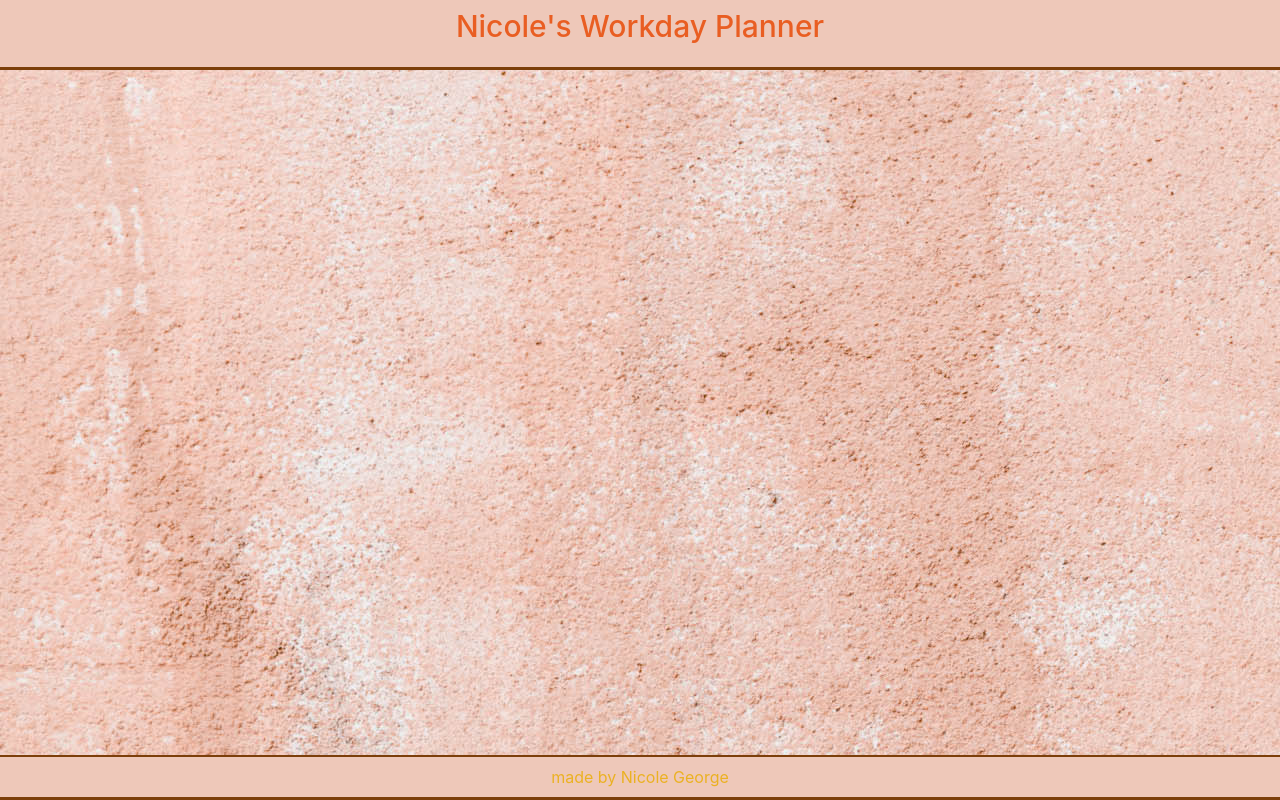
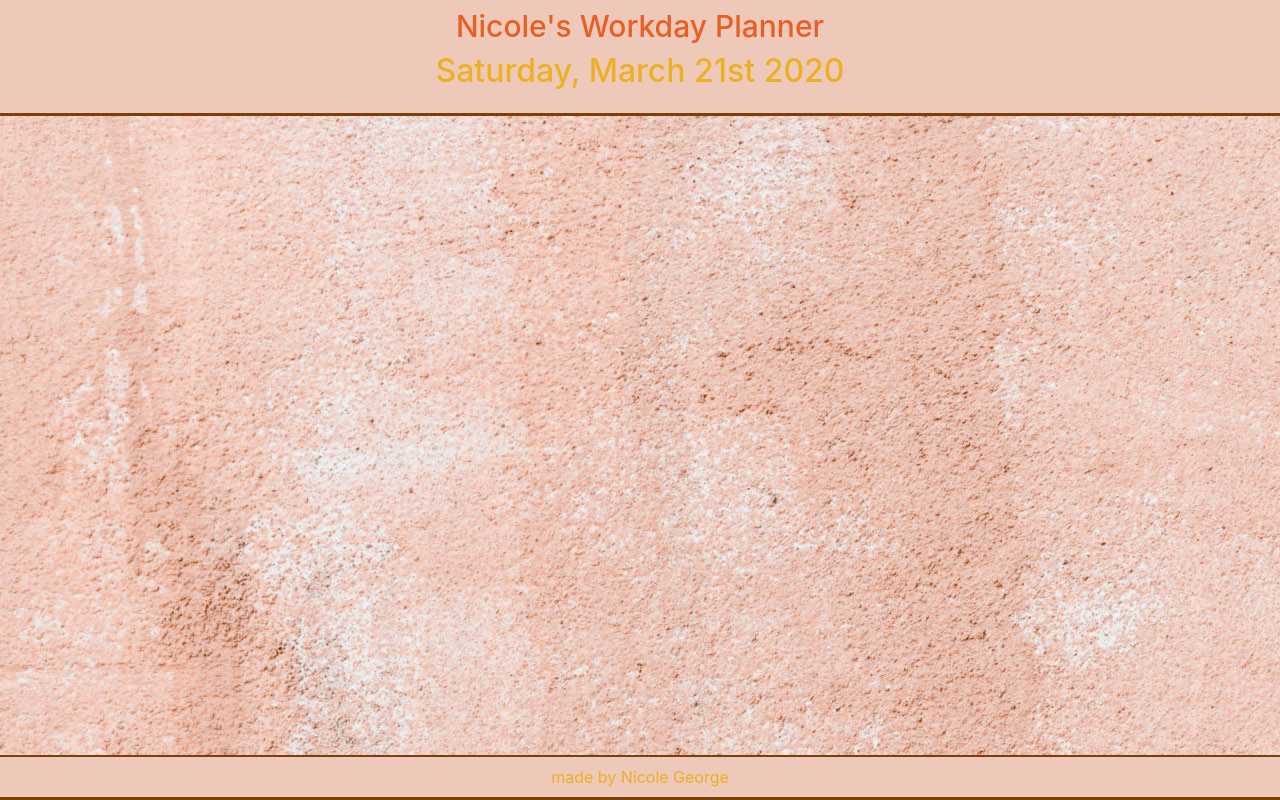
Before and after one commit to NicoleGeorge/day-planner, a plain HTML site: page index.html in a window 1280 px wide. Drawn offline with nearby package versions, Linux system fonts and the light colour scheme.

Commit message:
added save button images from front awesome to img folder. added the current date to header in script.js file.

```diff
--- a/css/style.css
+++ b/css/style.css
@@ -1,7 +1,7 @@
 /* BASE STYLES */
 
 body {
-    background-image: url('../img/abstract-art-background-1020317\ copy.jpg');
+    background-image: url('../img/background.jpg');
     font-family: ;
     font-size: 18px;
     padding-top: 90px;
--- a/js/script.js
+++ b/js/script.js
@@ -1,4 +1,35 @@
 $(document).ready(function() {
 
-    console.log(moment());
+    // validation
+
+    var test = false;
+
+    // getting times from moment
+    var currentTime = moment().format("dddd, MMMM Do YYYY");
+
+    // displaying the time in hader
+    var dateHeading = $('#navbar-subtitle');
+    dateHeading.text(currentTime);
+
+// SAVE button - using font awesome icon https://fontawesome.com/license
+  const saveIcon = "./img/save-regular.svg";
+
+
+// formatting the hous for display
+
+
+
+
+// validation needed - test for after hours
+
+if(test) {
+    nowHour24 = 13;
+    nowHour12 = 1;
+}
+
+
+// testing stuff as I'm going
+    // console.log(moment().format("dddd, MMMM Do YYYY"));
+
+    // console.log(moment());
   });
```
Also changed, not shown: img/background.jpg (renamed from img/abstract-art-background-1020317 copy.jpg), img/save-regular.svg (added), img/save-solid.svg (added), 2 other files.
